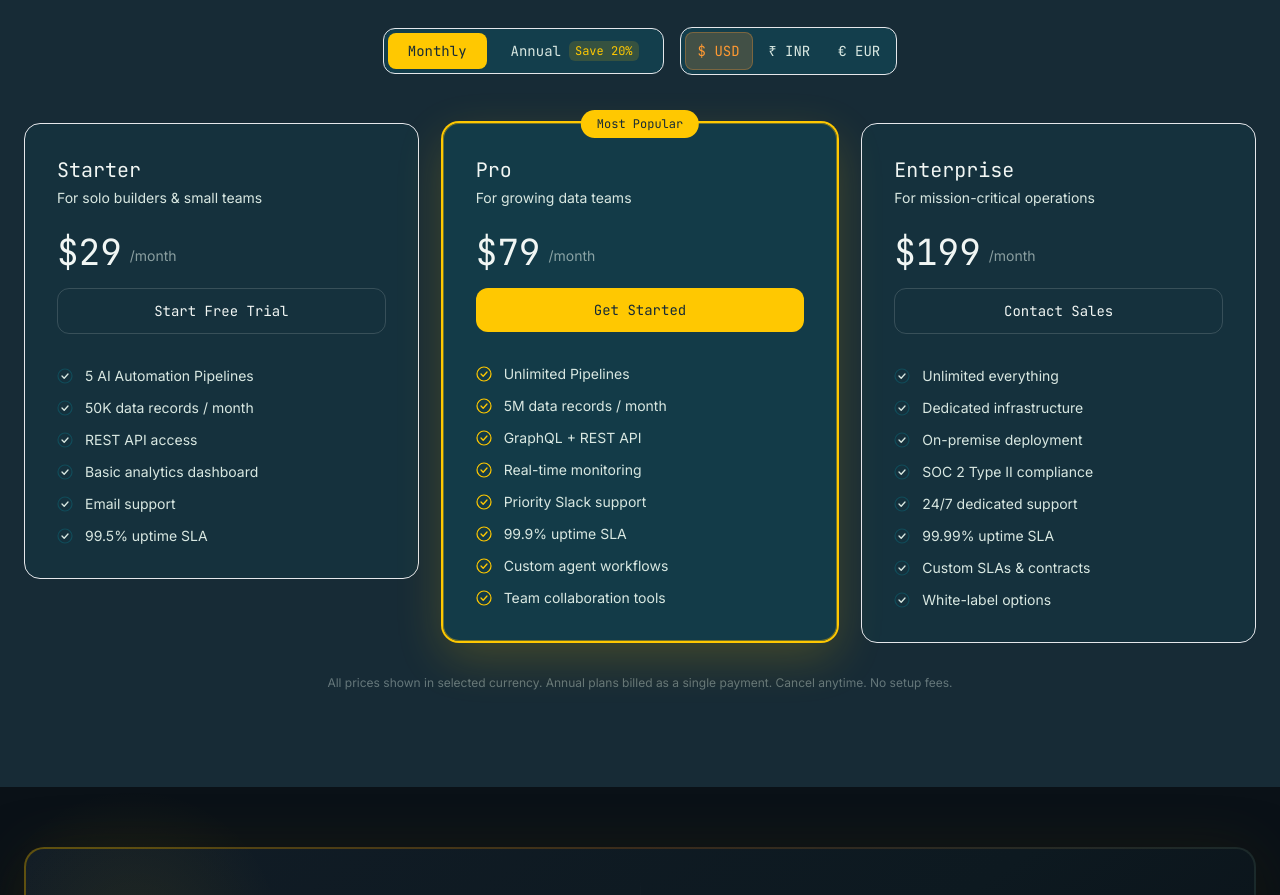
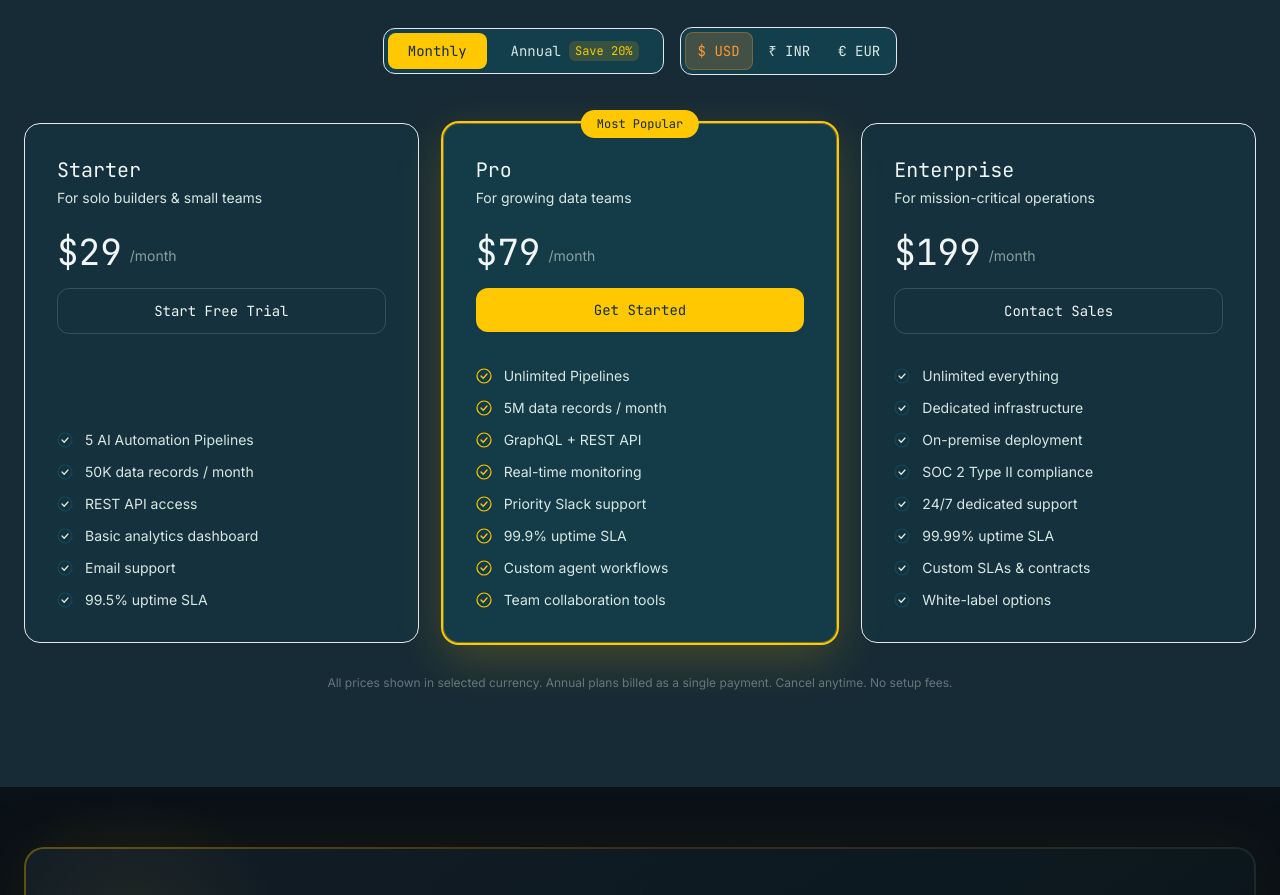
Before and after one commit to Ayushk212/dataflow-ai, a React (Vite) app: page / in a window 1280 px wide. Shown: the part 5120-6015 px from the top of the page. Built offline with nearby package versions, Linux system fonts and the light colour scheme.

Commit message:
fix: equalize pricing card heights using items-stretch

```diff
--- a/src/components/Pricing.jsx
+++ b/src/components/Pricing.jsx
@@ -187,7 +187,7 @@
         </div>
 
         {/* Cards grid — parent NEVER re-renders on price change */}
-        <div className="grid md:grid-cols-3 gap-6 items-start">
+        <div className="grid md:grid-cols-3 gap-6 items-stretch">
           {TIERS.map(tierKey => (
             <TierCard key={tierKey} tierKey={tierKey} />
           ))}
```
